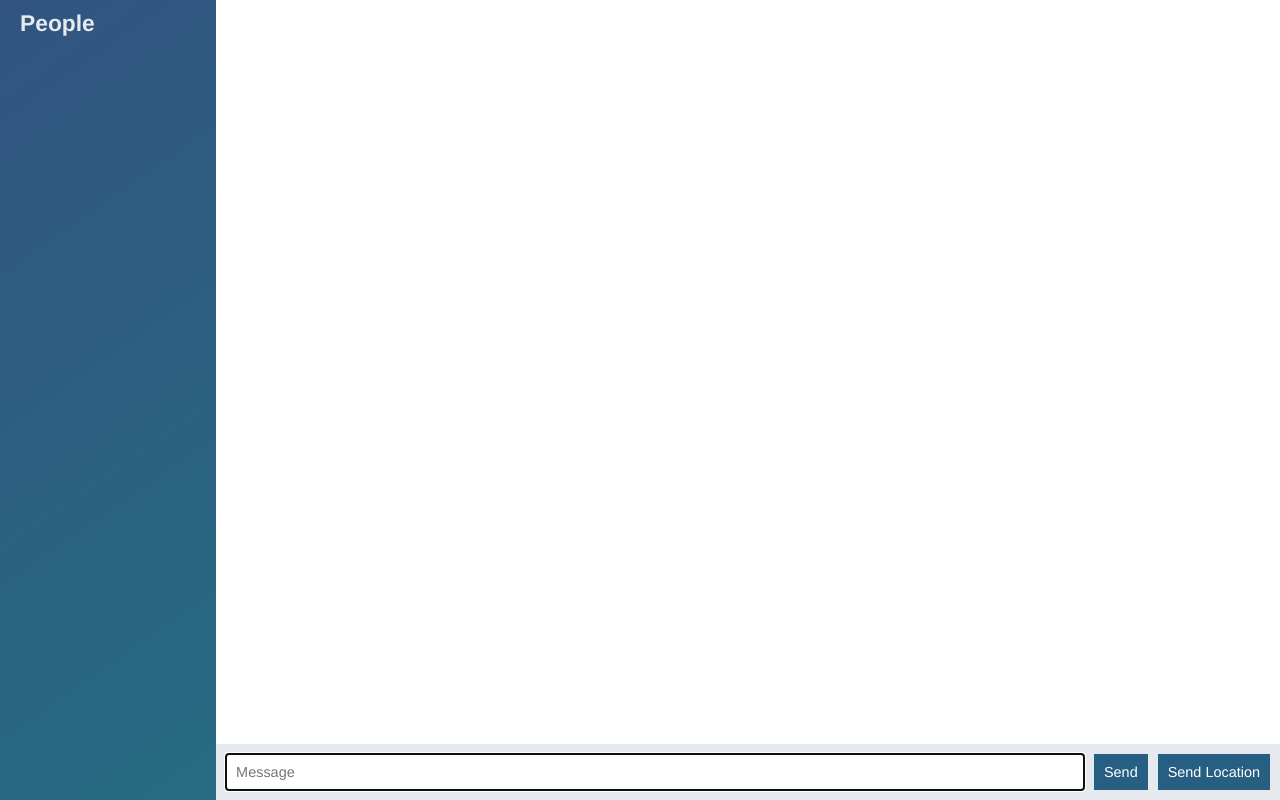
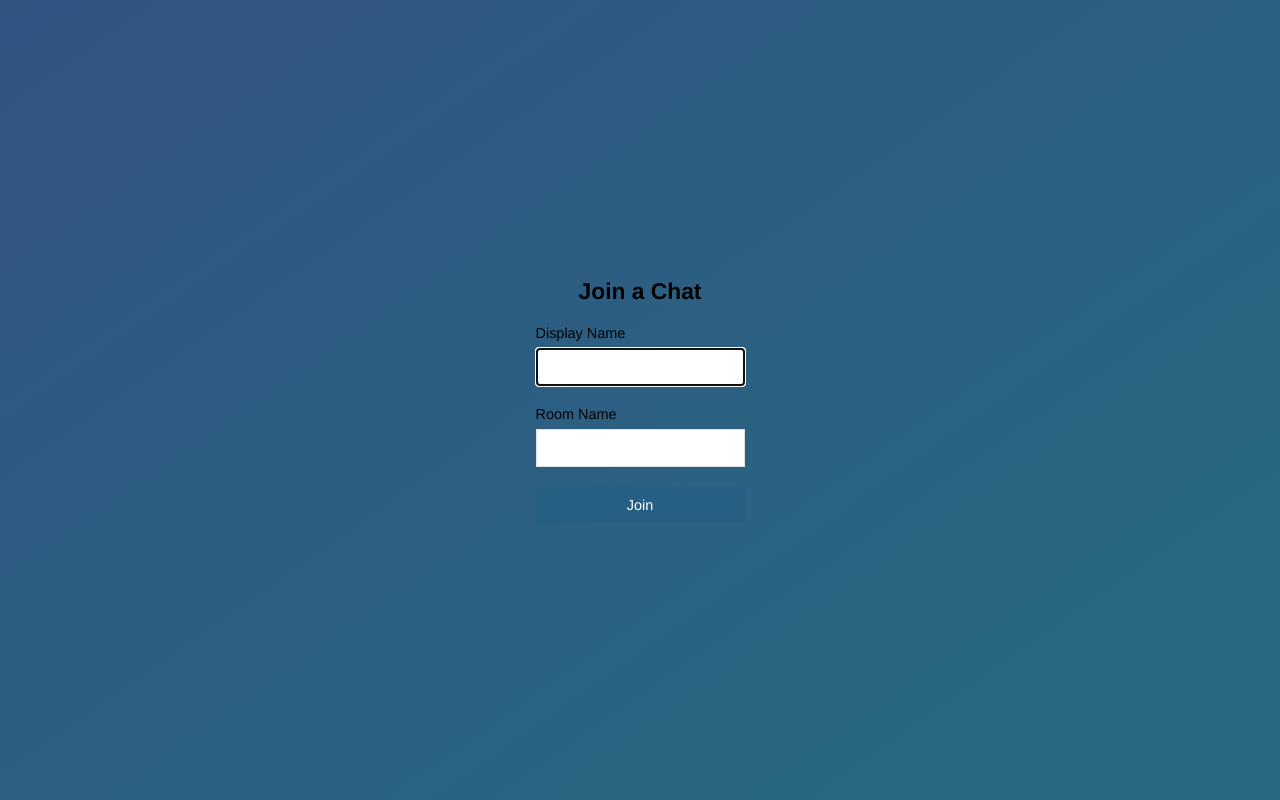
Before and after one commit to dhawkinson/UD02-node-chat-app, a website: page public/index.html in a window 1280 px wide. Drawn offline with nearby package versions, Linux system fonts and the light colour scheme; no server answers.

Commit message:
Added Join Chat Page

```diff
--- a/public/index.html
+++ b/public/index.html
@@ -2,57 +2,28 @@
 <html>
     <head>
         <meta charset="utf-8">
+        <title>Join | ChatApp</title>
+        <meta name="viewport" content="width=device-width, initial-scale=1, user-scalable=no">
         <link rel="stylesheet" href="/css/styles.css">
     </head>
-    <body class="chat">
-
-        <div class="chat__sidebar">
-            <h3>People</h3>
-            <div id="users"></div>
+    <body class="centered-form">
+        <div "centered-form__form">
+            <form action="/chat.html">
+                <div class="form-field">
+                    <h3>Join a Chat</h3>
+                </div>
+                <div class="form-field">
+                    <label>Display Name</label>
+                    <input type="text" name="name" autofocus/>
+                </div>
+                <div class="form-field">
+                    <label>Room Name</label>
+                    <input type="text" name="room"/>
+                </div>
+                <div class="form-field">
+                    <button>Join</button>
+                </div>
+            </form>
         </div>
-
-        <div class="chat__main">
-            <ol id="messages" class="chat__messages"></ol>
-
-            <div class="chat__footer">
-                <form id="message-form">
-                    <input name="message" type="text" placeholder="Message" autofocus autocomplete="off"/>
-                    <button>Send</button>
-                </form>
-                <button id="send-location">Send Location</button>
-            </div>
-        </div>
-
-        <script id="message-template" type="text/template">
-            <li class="message">
-                <div class="message__title">
-                    <h4>{{from}}</h4>
-                    <span>{{createdAt}}</span>
-                </div>
-                <div class="message__body">
-                    <p>{{text}}</p>
-                </div>
-            </li>
-        </script>
-
-        <script id="location-message-template" type="text/template">
-            <li class="message">
-                <div class="message__title">
-                    <h4>{{from}}</h4>
-                    <span>{{createdAt}}</span>
-                </div>
-                <div class="message__body">
-                    <p>
-                        <a href="{{url}}" target"_blank">My Current Location</a>
-                    </p>
-                </div>
-            </li>
-        </script>
-
-        <script src="/socket.io/socket.io.js"></script>
-        <script src="/js/libs/jquery-3.3.1.min.js"></script>
-        <script src="/js/libs/moment.min.js"></script>
-        <script src="/js/libs/mustache.js"></script>
-        <script src="/js/index.js"></script>
     </body>
 </html>
```
Also changed, not shown: public/chat.html (added, +60 -0 lines), public/js/chat.js (renamed from public/js/index.js).
